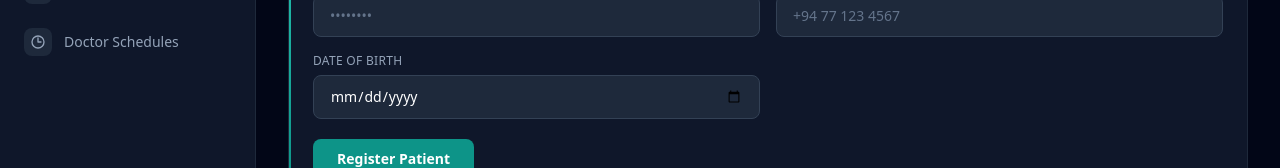
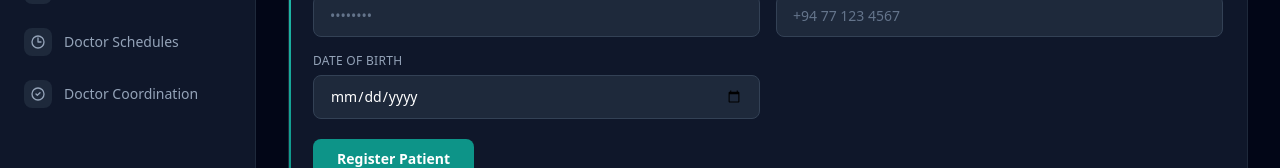
Before and after one commit to Hiruni28/Smart-Queue-Management-and-Decision-Support-System-for-Medical-Centers-FRONTEND, a React (Vite) app: page /staff-patients in a window 1280 px wide. Shown: the part 401-569 px from the top of the page. Built offline with nearby package versions, Linux system fonts and the light colour scheme; no server answers.

Commit message:
Updated Staff Sidebar

```diff
--- a/src/components/StaffSidebar.jsx
+++ b/src/components/StaffSidebar.jsx
@@ -50,6 +50,16 @@ const navItems = [
       </svg>
     ),
   },
+  {
+    to: "/staff-doctor-status",
+    label: "Doctor Coordination",
+    icon: (
+      <svg className="w-4 h-4" fill="none" stroke="currentColor" strokeWidth={2} viewBox="0 0 24 24">
+        <path strokeLinecap="round" strokeLinejoin="round"
+          d="M9 12l2 2 4-4m6 2a9 9 0 11-18 0 9 9 0 0118 0z" />
+      </svg>
+    ),
+  },
 ];
 
 function StaffSidebar() {
@@ -77,7 +87,7 @@ function StaffSidebar() {
       </div>
 
       {/* Nav */}
-      <nav className="flex-1 px-3 py-4 space-y-1">
+      <nav className="flex-1 px-3 py-4 space-y-1 overflow-y-auto">
         {navItems.map((item) => {
           const active = location.pathname === item.to;
           return (
```
